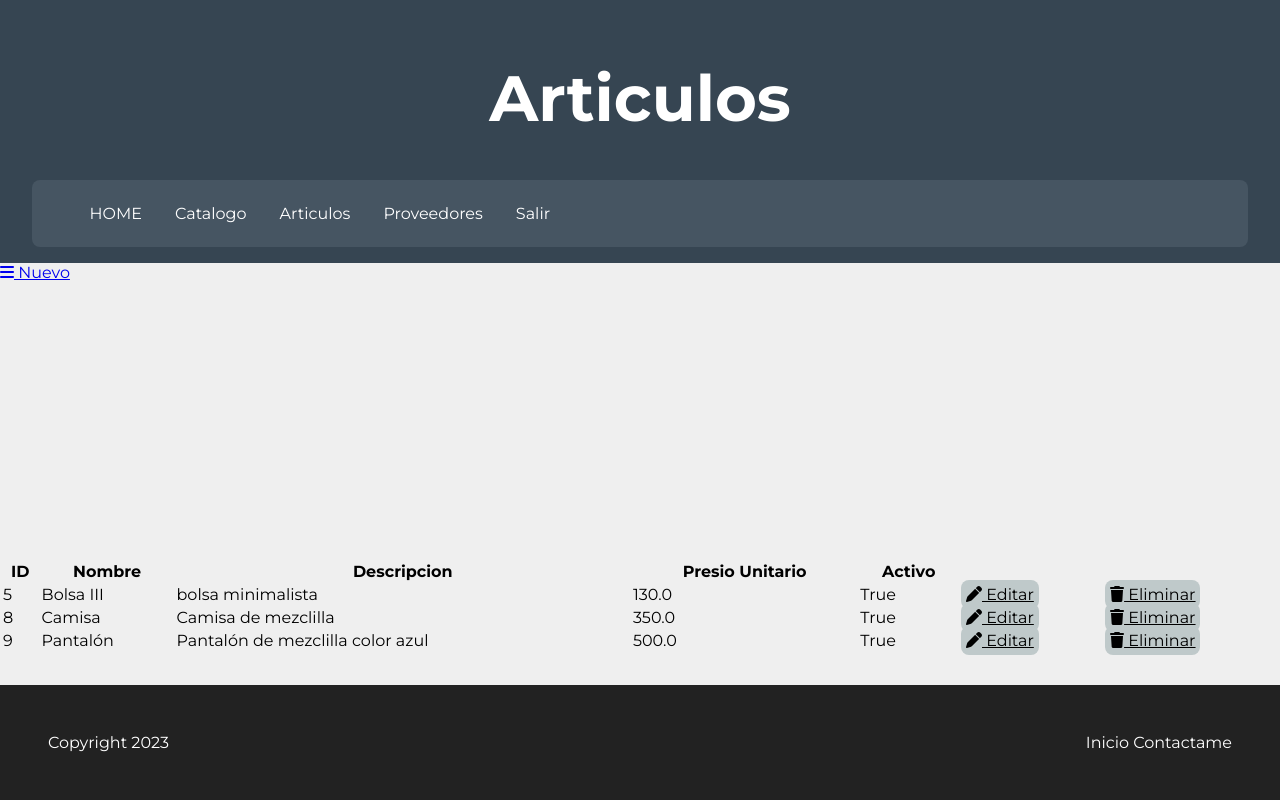
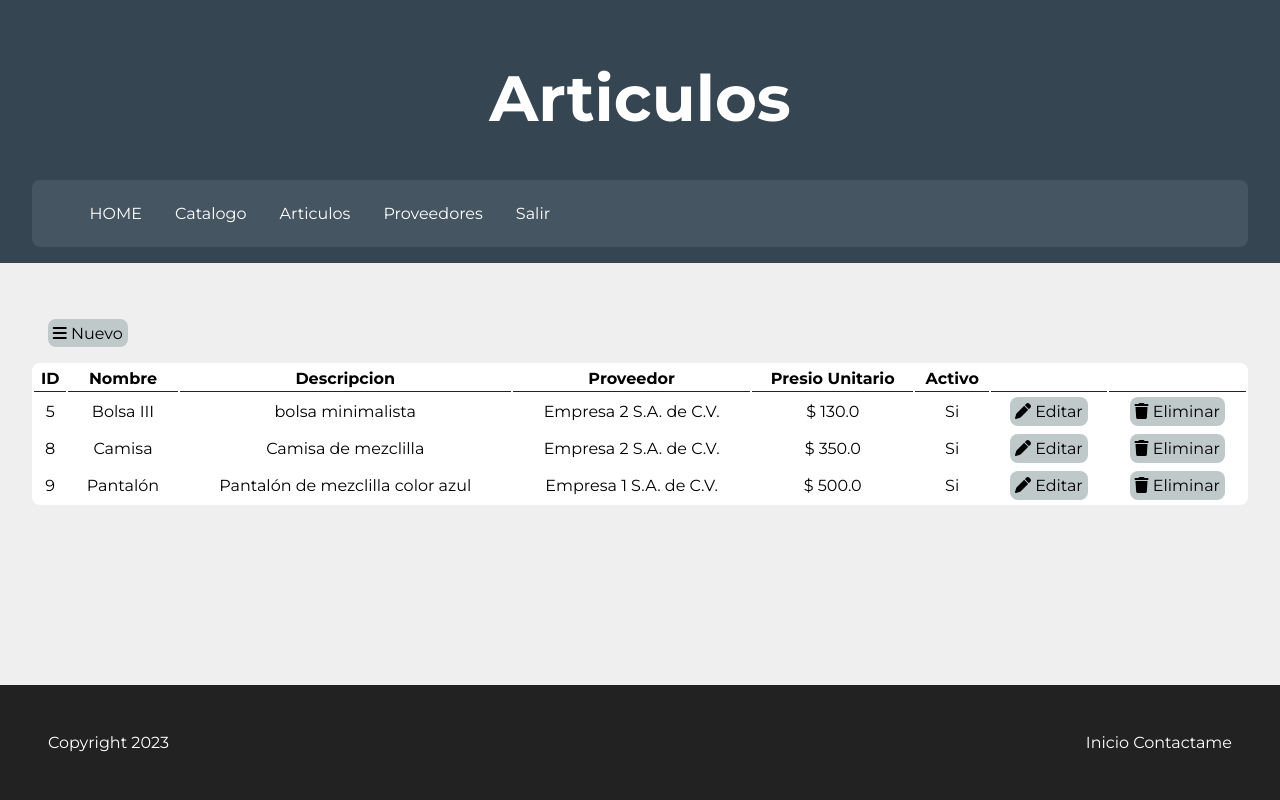
Before and after one commit to DevDrMR/Tienda, a Django app: page /articulo/listado/ in a window 1280 px wide. Run offline with Django 4.2, Linux system fonts and the light colour scheme; a user stored in the database is signed in; data comes from the database, SQL or seed files in the repository; both versions use the stored data as it was after the commit.

Commit message:
Modificacion a los estilos

```diff
--- a/catalogo/models.py
+++ b/catalogo/models.py
@@ -16,7 +16,7 @@
 
 # Modelo de los articulos
 class Articulo(models.Model):
-    nombre = models.CharField(max_length=45, help_text="Aquí usted va a escribir el nombre del proyecto")
+    nombre = models.CharField(max_length=45)
     descripcion = models.TextField()
     imagen  = models.ImageField(upload_to="productos", null=True, blank=True)
     precio_unitario = models.FloatField(default=0)
--- a/static/styles/base.css
+++ b/static/styles/base.css
@@ -12,6 +12,54 @@
     display: grid;
     min-height: 100vh;
     grid-template-rows: auto 1fr auto;
+}
+
+
+/*++++++++++++++++++++++++++++++++++++++++++++++++++
+    Estilos para botones
++++++++++++++++++++++++++++++++++++++++++++++++++++ */
+
+a {
+    text-decoration: none;
+}
+
+.btn_guardar{
+    transition: background-color 0.4s ease;
+    background-color:   #bfc9ca;
+    color: black;
+    padding: 0.3rem;
+    border-radius: 0.5rem;
+    cursor: pointer;
+}
+
+.btn_guardar:hover{
+    background-color: #10b668;
+}
+
+.btn_editar{
+    transition: background-color 0.4s ease;
+    background-color:   #bfc9ca;
+    color: black;
+    padding: 0.3rem;
+    border-radius: 0.5rem;
+    cursor: pointer;
+}
+
+.btn_editar:hover{
+    background-color: #18a2d8;
+}
+
+.btn_eliminar{
+    transition: background-color 0.4s ease;
+    background-color:   #bfc9ca;
+    color: black;
+    padding: 0.3rem;
+    border-radius: 0.5rem;
+    cursor: pointer;
+}
+
+.btn_eliminar:hover{
+    background-color: #d82a13;
 }
 
 
@@ -75,6 +123,15 @@
     margin: 0 auto;
 }
 
+aside{
+    width: 20%;
+    display: inline-block;
+    background-color: #fff;
+    margin: 1rem 0;
+    border-radius: .5rem;
+    padding: 0.25rem 0;
+}
+
 section article{
     transition: box-shadow 0.3 ease;
     background-color: #fff;
@@ -99,8 +156,103 @@
 div.img {
     width: 23%;
     margin: 1rem;
+    display: inline-block;
 }
 
+div.txt_descripcion{
+    width: 70%;
+    margin: 0.5rem;
+    display: inline-block;
+}
+
+div.txt_precio{
+    width: 35%;
+    margin: 0.5rem;
+    display: inline-block;
+}
+
+div.txt_disponible{
+    width: 35%;
+    margin: 0.5rem;
+    display: inline-block;
+}
+
+div.btn_carrito a{
+    width: 100%;
+    background-color: #14973b;
+    color: white;
+    text-decoration: none;
+    border-radius: 0.5rem;
+    margin: 0.1rem;
+    padding: 0.5rem;
+}
+
+div.btn_carrito{
+    width: 20%;
+    display: inline-block;
+}
+
+section.art_info{
+    width: 70%;
+    margin: 0.5rem;
+    display: inline-block;
+}
+
+
+/*++++++++++++++++++++++++++++++++++++++++++++++++++++
+    Estilos para las tablas de listado
++++++++++++++++++++++++++++++++++++++++++++++++++++++ */
+
+.btn_tabla{
+    margin: 1rem;
+    display: inline-block;
+}
+
+table.tabla{
+    width: 100%;
+    background-color: #fff;
+    border-radius: .5rem;
+}
+
+table.tabla th{
+    border-bottom: 0.1rem solid #222;
+    padding: 0.2rem;
+    text-align: center;
+}
+
+
+table.tabla td{
+    padding: 0.5rem;
+    text-align: center;
+}
+
+section.lista{
+    width: 95%;
+    margin: 1.5rem auto;
+    padding: 1rem;
+}
+
+/*++++++++++++++++++++++++++++++++++++++++++++++++++++++
+    Estilos para el formulario
++++++++++++++++++++++++++++++++++++++++++++++++++++++++ */
+
+.cont_form{
+    width: 50%;
+    margin: 2rem auto;
+    background-color: #fff;
+    border-radius: .5rem;
+}
+
+section.cont_form p{
+    margin-left : 1rem;
+    margin-right: 1rem;
+    padding: 0.5rem;
+}
+
+section.cont_form button{
+    margin: 1rem;
+    padding: 0.5rem;
+}
 
 /* +++++++++++++++++++++++++++++++++++++++++++++++++++
     Estilos para el footer
--- a/templates/articulo.html
+++ b/templates/articulo.html
@@ -9,12 +9,13 @@
 {% endblock %}
 
 {% block content %}
-    <p></p>
+    <section class="cont_form">
         <form action="" method="POST" enctype="multipart/form-data">
             {% csrf_token %}
             {{form.as_p}}
-        <button type="submit" class="btn btn-success">
+            <button type="submit" class="btn_guardar">
                 <span class="fa fa-floppy-disk"></span> Guardar
             </button>
         </form>
+    </section>
 {% endblock %}
--- a/templates/listado_articulo.html
+++ b/templates/listado_articulo.html
@@ -4,17 +4,18 @@
 <h1 id="titulo">Articulos</h1>
 {% endblock %}
 {% block content %}
-    <a href="{% url 'articulo' %}" class="">
+    <section class="lista">
+        <a href="{% url 'articulo' %}" class="btn_guardar btn_tabla">
             <span class="fa fa-bars"></span>
             Nuevo
         </a>
-    <p></p>
-    <table class="table">
+        <table class="tabla">
             <thead>
                 <tr>
                     <th>ID</th>
                     <th>Nombre</th>
                     <th>Descripcion</th>
+                    <th>Proveedor</th>
                     <th>Presio Unitario</th>
                     <th>Activo</th>
                     <th></th>
@@ -24,21 +25,25 @@
             <tbody>
                 {% for item in data %}
                     <tr>
-                    <td>{{item.id}}</td>
-                    <td>{{item.nombre}}</td>
-                    <td>{{item.descripcion}}</td>
-                    <td>{{item.precio_unitario}}</td>
-                    <td>{{item.activo}}</td>
-                    <td> <a href="{% url 'editarArticulo' item.id %}" class="btn">
+                        <td>{{ item.id }}</td>
+                        <td>{{ item.nombre }}</td>
+                        <td>{{ item.descripcion }}</td>
+                        <td>{{ item.proveedor }}</td>
+                        <td>$ {{ item.precio_unitario }}</td>
+                        <td>{{ item.activo|yesno:"Si, No" }}</td>
+                        <td>
+                            <a href="{% url 'editarArticulo' item.id %}" class="btn_editar">
                                 <span class="fa fa-pen"></span> Editar
                             </a>
                         </td>
-                    <td> <a href="{% url 'eliminarArticulo' item.id %}" class="btn">
-                        <span class="fa fa-trash"></span> Eliminar</a>
+                        <td>
+                            <a href="{% url 'eliminarArticulo' item.id %}" class="btn_eliminar">
+                                <span class="fa fa-trash"></span> Eliminar
+                            </a>
                         </td>
                     </tr>
                 {% endfor %}
             </tbody>
         </table>
-    <p></p>
+    </section>
 {% endblock %}
--- a/templates/proveedor.html
+++ b/templates/proveedor.html
@@ -4,13 +4,13 @@
 <h1 id="titulo">Proveedor</h1>
 {% endblock %}
 {% block content %}
-<a href="{% url 'listadoProveedor' %}">Proveedores</a>
-<p></p>
+    <section class="cont_form">
         <form action="" method="POST" enctype="application/x-www-form-urlencoded" novalidate>
             {% csrf_token %}
             {{form.as_p}}
-    <button type="submit" class="btn">
+            <button type="submit" class="btn_guardar">
                 <span class="fa fa-floppy-disk"></span> Guardar
             </button>
         </form>
+    </section>
 {% endblock %}
```
Also changed, not shown: templates/catalogo.html (+12 -5 lines), templates/listado_proveedor.html (+12 -12 lines), db.sqlite3. Lines whose indentation alone changed are shown as unchanged.
